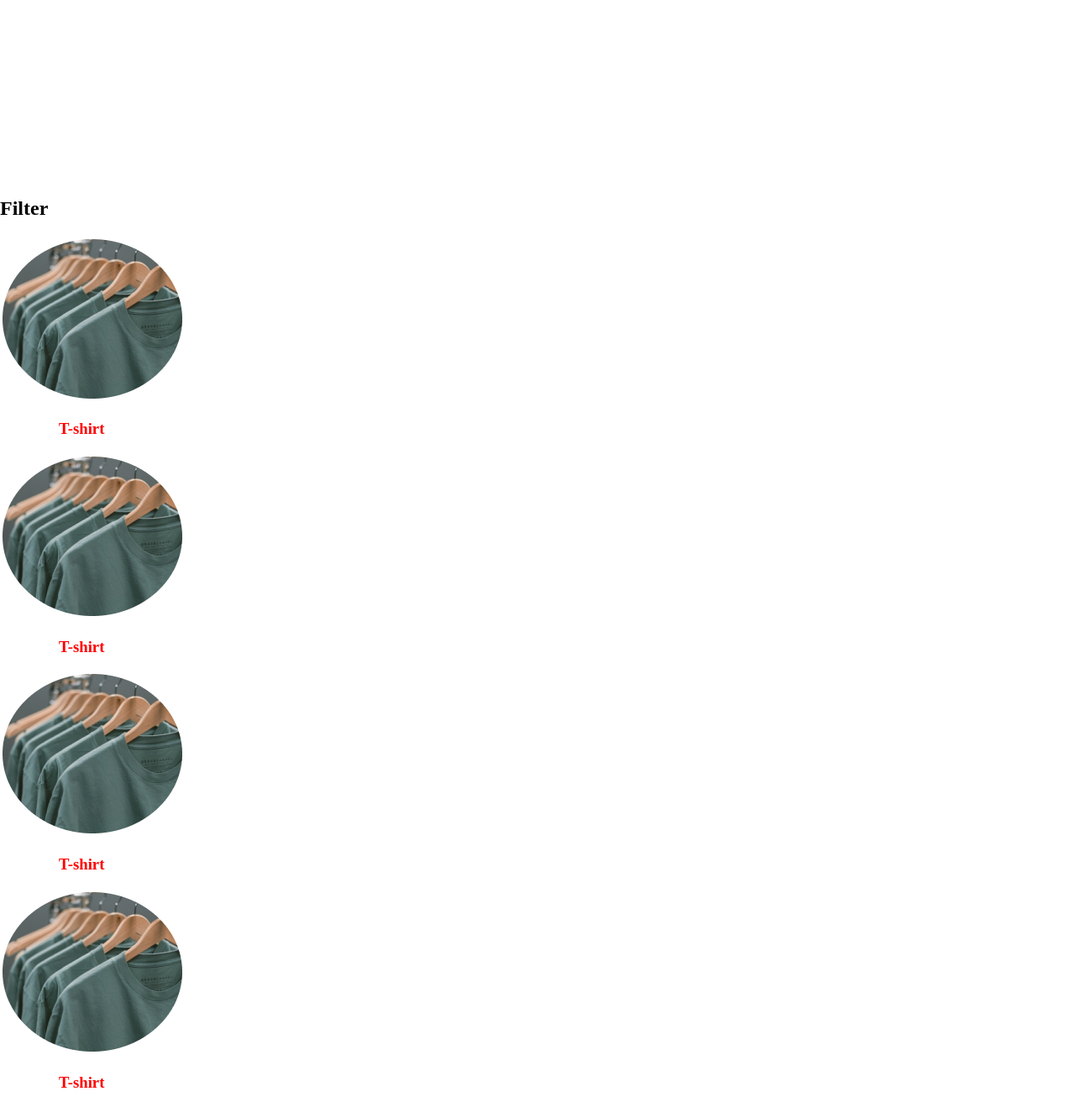
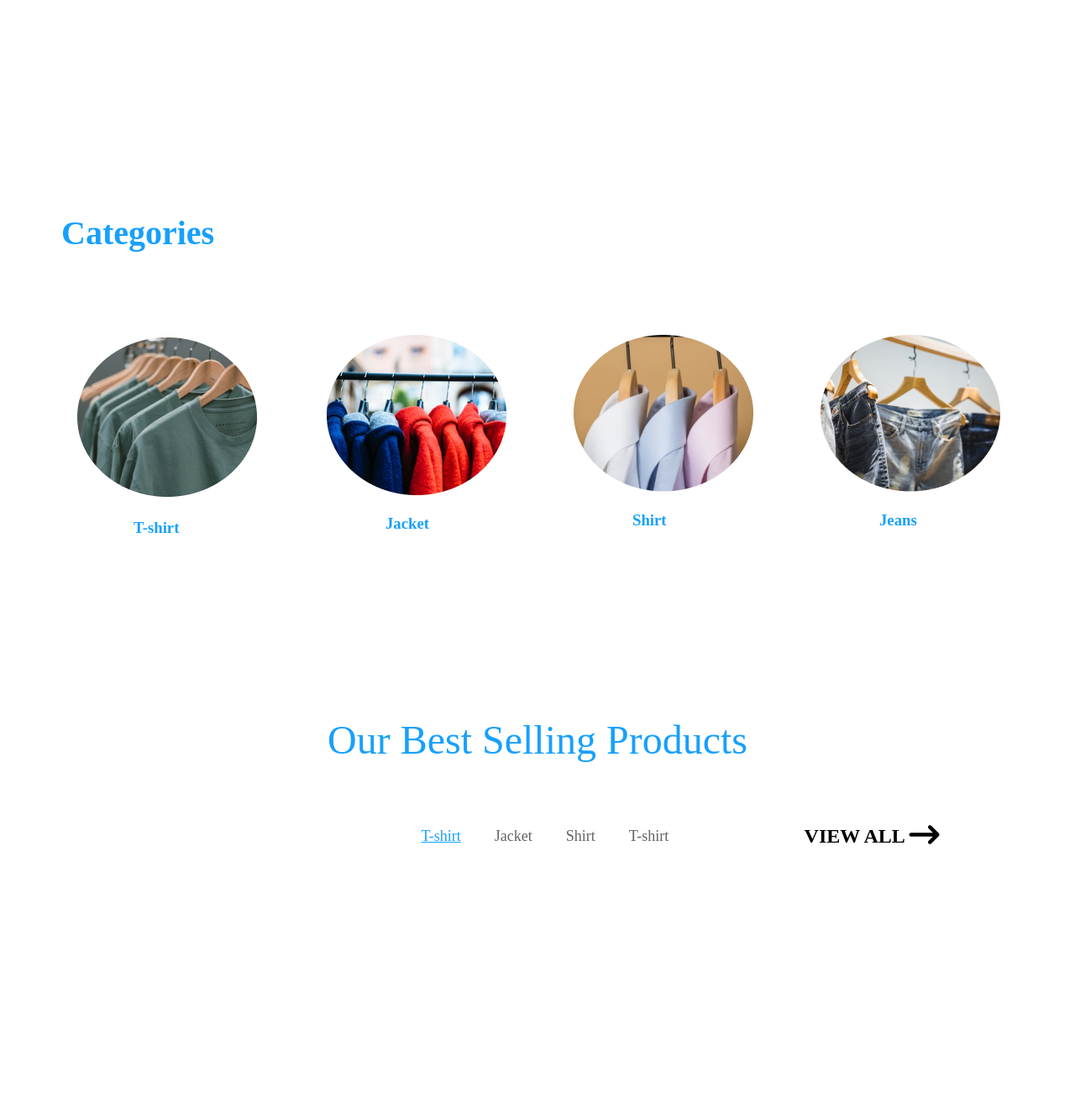
Before and after one commit to JosephKeswet/GROUP_9_CODEPLATEAU, a Flask app: page / in a window 1280 px wide; the page is wider, and only the part inside the window is pictured. Shown: the part 715-2034 px from the top of that part at 84% size. After the commit the page ends 1721 px from the top of that part, so only its background shows below. Run offline with Flask 2, Linux system fonts and the light colour scheme; some libraries are stand-ins or nearby versions.

Commit message:
Categories section

```diff
--- a/app.py
+++ b/app.py
@@ -15,4 +15,5 @@ def index():
     return render_template('index.html')
 
 if __name__ == "__main__":
+    app.run(debug=False)
     app.run(host='localhost', port=5000)
--- a/static/css/main.css
+++ b/static/css/main.css
@@ -31,6 +31,7 @@ body{
 
 .navbar a{
     text-decoration: none;
+    cursor: pointer;
     color: black;
 }
 
@@ -49,6 +50,7 @@ body{
 
 .cart_nav h4{
     font-size: 20px;
+    cursor: pointer;
 }
 
 .cart_nav{
@@ -60,6 +62,7 @@ body{
 
 .cart_nav img{
     position: absolute;
+    cursor: pointer;
     width: 40px;
     height: 40px;
     left: 44px;
@@ -87,6 +90,7 @@ body{
     width: 130px;
     height: 40px;
     border: 1px solid #18A0FB;
+    cursor: pointer;
     border-radius: 6px;
     margin-right: 43px;
 }
@@ -154,6 +158,7 @@ body{
     border: 1px solid transparent;
     background: #18A0FB;
     border-radius: 6px;
+    cursor: pointer;
 }
 
 .hero_images{
@@ -168,15 +173,144 @@ body{
     position: absolute;
 }
 
-/* .filter{
+.filter_section h1{
+    margin-left: 73px;
+    font-style: normal;
+    font-weight: 700;
+    font-size: 40px;
+    line-height: 60px;
+
+    color: #18A0FB;
+}
+
+.filter{
     display: flex;
-    flex-direction: row;
-} */
-
-.filter_container{
-    display: block;
+    justify-content: center;
+    gap: 80px;
+    margin-top: 91px;
 }
 
 .filter_container h3{
+    color: #18A0FB;
     padding-left: 70px;
 }
+
+/* Section for group styling */
+
+.best_selling{
+    margin-top: 195px;
+}
+
+.best_selling h1{
+    font-style: normal;
+    font-weight: 400;
+    font-size: 48px;
+    line-height: 120%;
+    text-align: center;
+    color: #18A0FB;
+}
+
+.best_selling .categories ul{
+    display: flex;
+    justify-content: center;
+    align-items: center;
+    list-style-type: none;
+    font-style: normal;
+    font-weight: 400;
+    font-size: 18px;
+    line-height: 23px;
+    color: #646464;
+    margin-left: 300px;
+    gap: 40px;
+    cursor: pointer;
+}
+
+.categories{
+    display: flex;
+    justify-content: space-evenly;
+}
+
+.categories h3{
+    font-family: 'Koulen';
+    font-style: normal;
+    font-weight: 400;
+    font-size: 24px;
+    line-height: 43px;
+    font-weight: bold;
+    color: #000000;
+}
+
+.cards{
+    display: flex;
+    flex-wrap: wrap;
+    margin-left: 83px;
+}
+
+.card_container{
+    width: 365px;
+    height: 585px;
+    background: #FFFFFF;
+    box-shadow: 0px 4px 4px rgba(0, 0, 0, 0.25);
+    border-radius: 20px;
+}
+
+.card_container .main_content{
+    width: 317px;
+    height: 190px;
+    padding-left: 23px;
+    padding-right: 23px;
+}
+
+
+.card_container .card_main_img{
+    width: 365.8px;
+    height: 373px;
+    border-radius: 20px 20px 0px 0px;
+}
+
+
+
+.card_container .content{
+    display: flex;
+    align-items: center;
+    justify-content: space-between;
+}
+
+.card_container .main_content h2{
+    font-family: 'Koulen';
+    font-style: normal;
+    font-weight: 400;
+    font-size: 32px;
+    line-height: 2px;
+    color: #18A0FB;
+}
+
+.card_container .main_content h3{
+    font-family: 'Koulen';
+    font-style: normal;
+    font-weight: 400;
+    font-size: 24px;
+    padding-top: 10px;
+    line-height: 5px;
+    color: #0D1222;
+}
+
+.card_container .main_content button{
+    width: 317px;
+    height: 56px;
+    border: 1px solid transparent;
+    color: white;
+    background: #18A0FB;
+    border-radius: 6px;
+    font-family: 'Poppins';
+    font-style: normal;
+    font-weight: 800;
+    font-size: 24px;
+    line-height: 36px;
+    text-align: center;
+    letter-spacing: -0.015em;
+    margin-top: 19px;
+    color: #F5F5F5;
+
+
+}
--- a/templates/index.html
+++ b/templates/index.html
@@ -2,10 +2,12 @@
 
 {% block head %}
 <title>Shop</title>
+<script src="https://kit.fontawesome.com/1fca7a872a.js" crossorigin="anonymous"></script>
 {% endblock  %}
 
 
 {% block body %}
+    <!-- Navigation Bar -->
     <nav class="navbar">
         <h1>RAHISI</h1>
 
@@ -31,6 +33,7 @@
 
     </nav>
 
+    <!-- Hero section -->
     <section class="hero">
 
         <div class="hero_content">
@@ -47,34 +50,85 @@
 
     </section>
 
-    <section>
+    <!-- Categories section -->
+    <section class="filter_section">
+        <h1>Categories</h1>
 
-        <div>
-            <h1>Filter</h1>
+        <div class="filter">
+
 
             <div class="filter_container">
                 <img src="{{url_for('static',filename='T-shirt.png')}}" alt="">
-                <h3 style="color: red;">T-shirt</h3>
+                <h3>T-shirt</h3>
             </div>
 
 
             <div class="filter_container">
-                <img src="{{url_for('static',filename='T-shirt.png')}}" alt="">
-                <h3 style="color: red;">T-shirt</h3>
+                <img src="{{url_for('static',filename='Jacket.png')}}" alt="">
+                <h3>Jacket</h3>
             </div>
 
 
             <div class="filter_container">
-                <img src="{{url_for('static',filename='T-shirt.png')}}" alt="">
-                <h3 style="color: red;">T-shirt</h3>
+                <img src="{{url_for('static',filename='Shirt.png')}}" alt="">
+                <h3>Shirt</h3>
             </div>
 
 
             <div class="filter_container">
-                <img src="{{url_for('static',filename='T-shirt.png')}}" alt="">
-                <h3 style="color: red;">T-shirt</h3>
+                <img src="{{url_for('static',filename='Jeans.png')}}" alt="">
+                <h3>Jeans</h3>
             </div>
+
         </div>
 
     </section>
+
+    <!-- Our best selling products -->
+    <section class="best_selling">
+        <h1>Our Best Selling Products</h1>
+        <div class="categories">
+            <ul>
+
+                <li style="color:#18A0FB; text-decoration:underline;">T-shirt</li>
+                <li>Jacket</li>
+                <li>Shirt</li>
+                <li>T-shirt</li>
+            </ul>
+
+            <h3>VIEW ALL <span><i class="fa-solid fa-arrow-right-long fa-xl"></i></span> </h3>
+        </div>
+        <!-- Cards -->
+        <!-- <div class="cards">
+
+                    <div class="card_container">
+
+
+                            <img src="{{url_for('static',filename='Card_1.png')}}" class="card_main_img" alt="">
+                        <div class="main_content">
+                            <h2>Gucci</h2>
+                            <h3>Price: $ 430</h3>
+
+                            <div class="content">
+                                <div style="display: flex; align-items:center;">
+                                    <img src="{{url_for('static',filename='Star 1.png')}}" alt="">
+                                    <img src="{{url_for('static',filename='Star 1.png')}}" alt="">
+                                    <img src="{{url_for('static',filename='Star 1.png')}}" alt="">
+                                    <img src="{{url_for('static',filename='Star 1.png')}}" alt="">
+                                    <span style="padding-left: 15px;">(1k)</span>
+                                </div>
+
+                                <div style="display: flex; align-items:center; gap:10px">
+                                    <span style="color: red;"><i class="fa-solid fa-heart fa-xl"></i></span>
+                                    <span><i class="fa-regular fa-bookmark fa-xl"></i></i></span>
+                                </div>
+
+                            </div>
+
+                            <button>ADD TO CART</button>
+                        </div>
+
+                    </div>
+        </div> -->
+</section>
 {% endblock  %}
```
Also changed, not shown: static/Card_1.png (added), static/Card_2.png (added), static/Favorite.png (added), static/Jacket.png (added), static/Jeans.png (added), static/Save.png (added), static/Shirt.png (added), static/Star 1.png (added).
